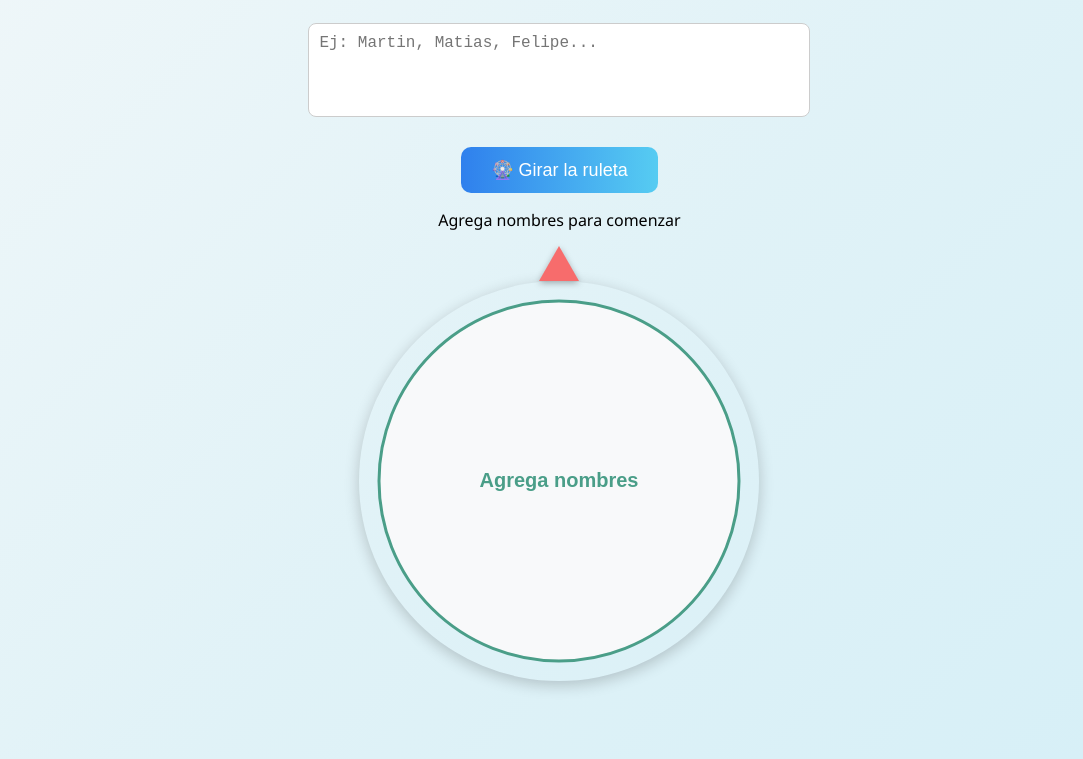
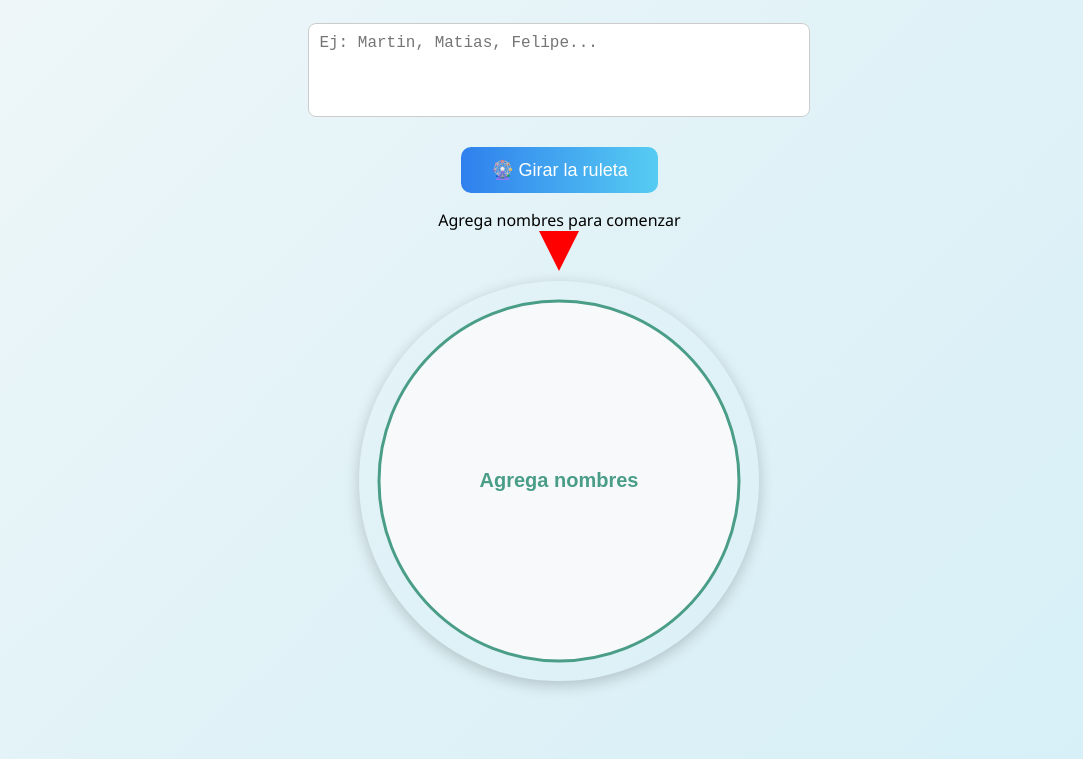
Before and after one commit to jjoacohnn/Sorteo-Maestro, a plain HTML site: page frontend/index.html in a window 1280 px wide. Shown: the part 139-898 px from the top of the page, without its empty margins (0-1083 px from the left). Drawn offline with Linux system fonts and the light colour scheme.

Commit message:
Tus cambios

```diff
--- a/frontend/styles.css
+++ b/frontend/styles.css
@@ -44,19 +44,18 @@ canvas {
 }
 
 #flecha {
-  position: absolute;
-  top: -25px;
-  left: 50%;
-  transform: translateX(-50%);
   width: 0;
   height: 0;
   border-left: 20px solid transparent;
   border-right: 20px solid transparent;
-  border-bottom: 35px solid #f76c6c;
+  border-bottom: 40px solid red;
+  position: absolute;
+  top: -40px;
+  left: 50%;
+  transform: translateX(-50%) rotate(180deg);
+  transform-origin: center;
   z-index: 10;
-  filter: drop-shadow(0 2px 3px rgba(0,0,0,0.3));
 }
-
 button {
   margin-top: 25px;
   padding: 12px 30px;
```
